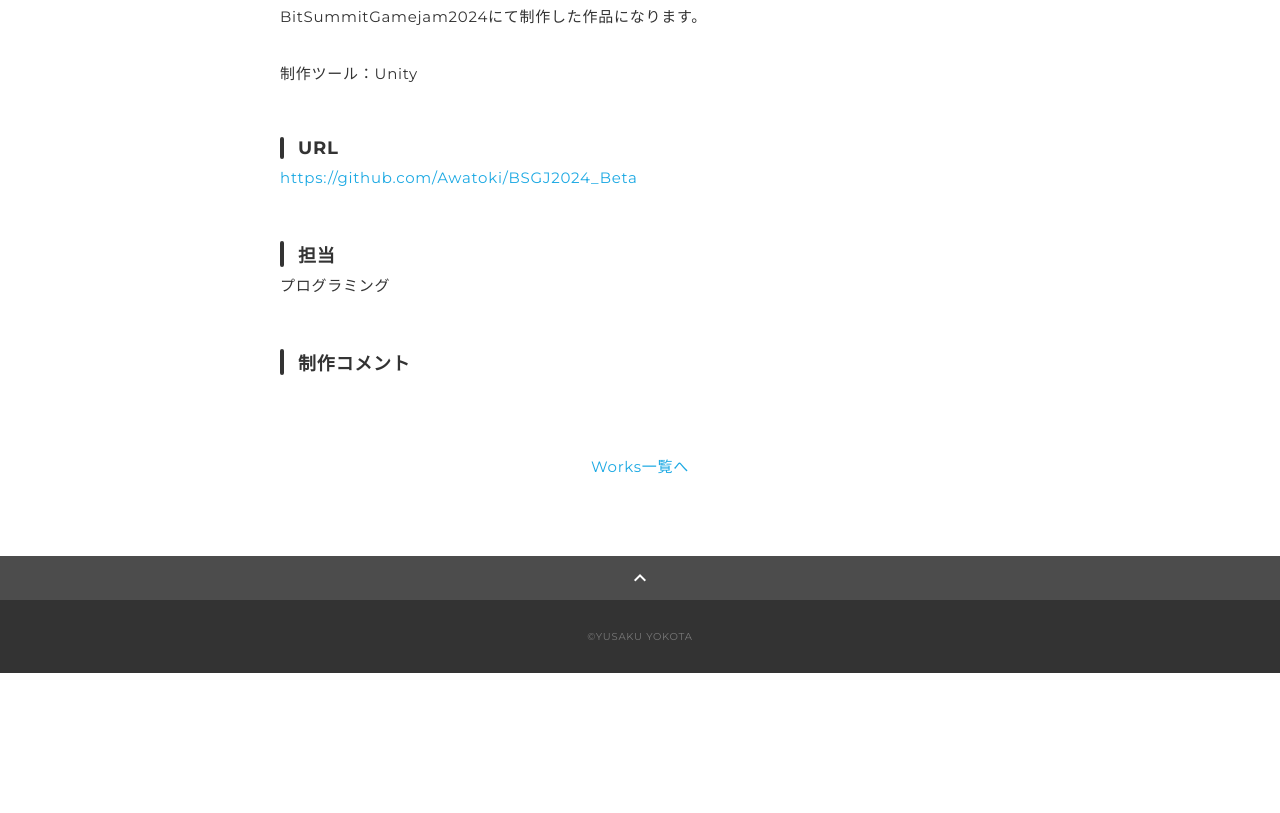
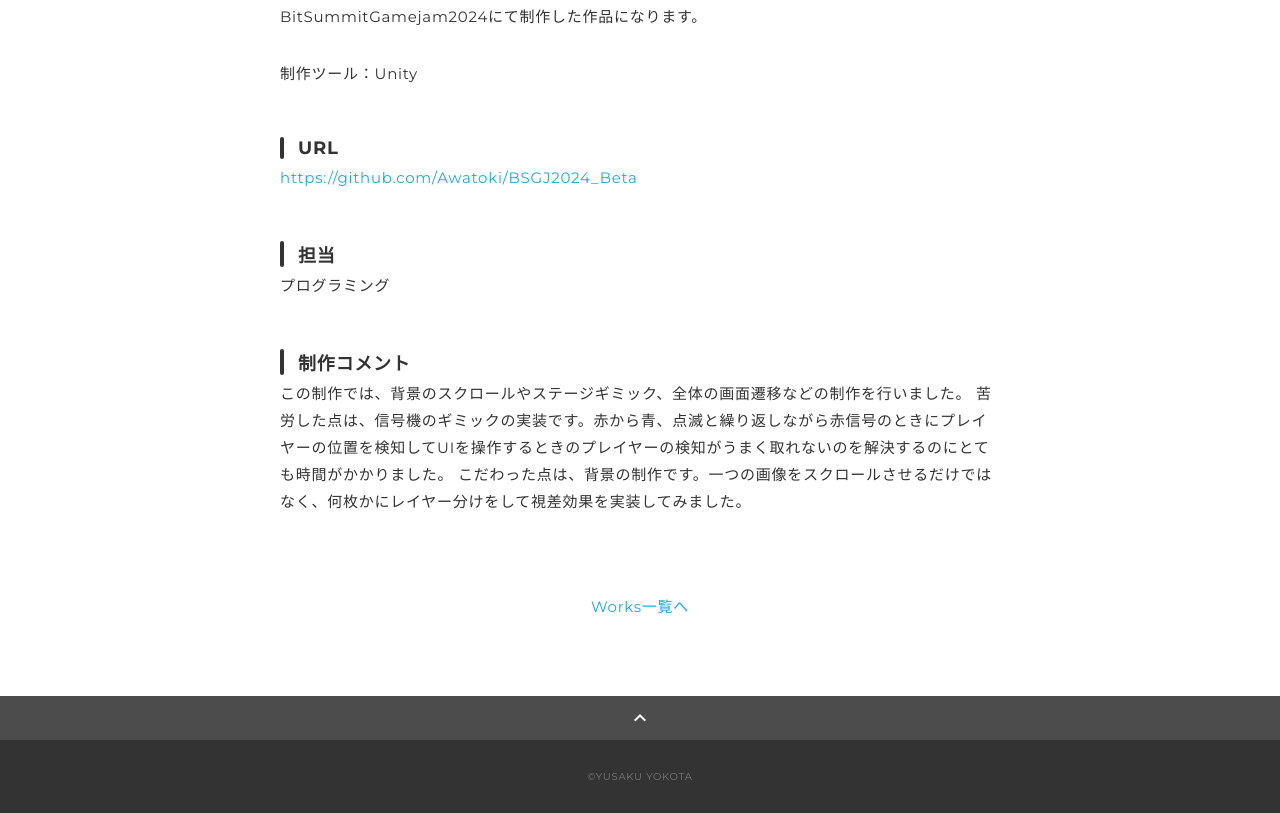
Before and after one commit to yusakuyokota/MyPortfolio, a plain HTML site: page HumanoidRobot.html in a window 1280 px wide. Shown: the part 643-1456 px from the top of the page. Before the commit the page ends 1316 px from the top, so only its background shows below. Drawn offline with nearby package versions, Linux system fonts and the light colour scheme.

Commit message:
Humanoidコメント追加

```diff
--- a/HumanoidRobot.html
+++ b/HumanoidRobot.html
@@ -60,7 +60,9 @@
             <p>プログラミング</p>
             <h3>制作コメント</h3>
             <p>
-
+              この制作では、背景のスクロールやステージギミック、全体の画面遷移などの制作を行いました。
+              苦労した点は、信号機のギミックの実装です。赤から青、点滅と繰り返しながら赤信号のときにプレイヤーの位置を検知してUIを操作するときのプレイヤーの検知がうまく取れないのを解決するのにとても時間がかかりました。
+              こだわった点は、背景の制作です。一つの画像をスクロールさせるだけではなく、何枚かにレイヤー分けをして視差効果を実装してみました。
             </p>
           </div>
           <div class="home-link">
```
